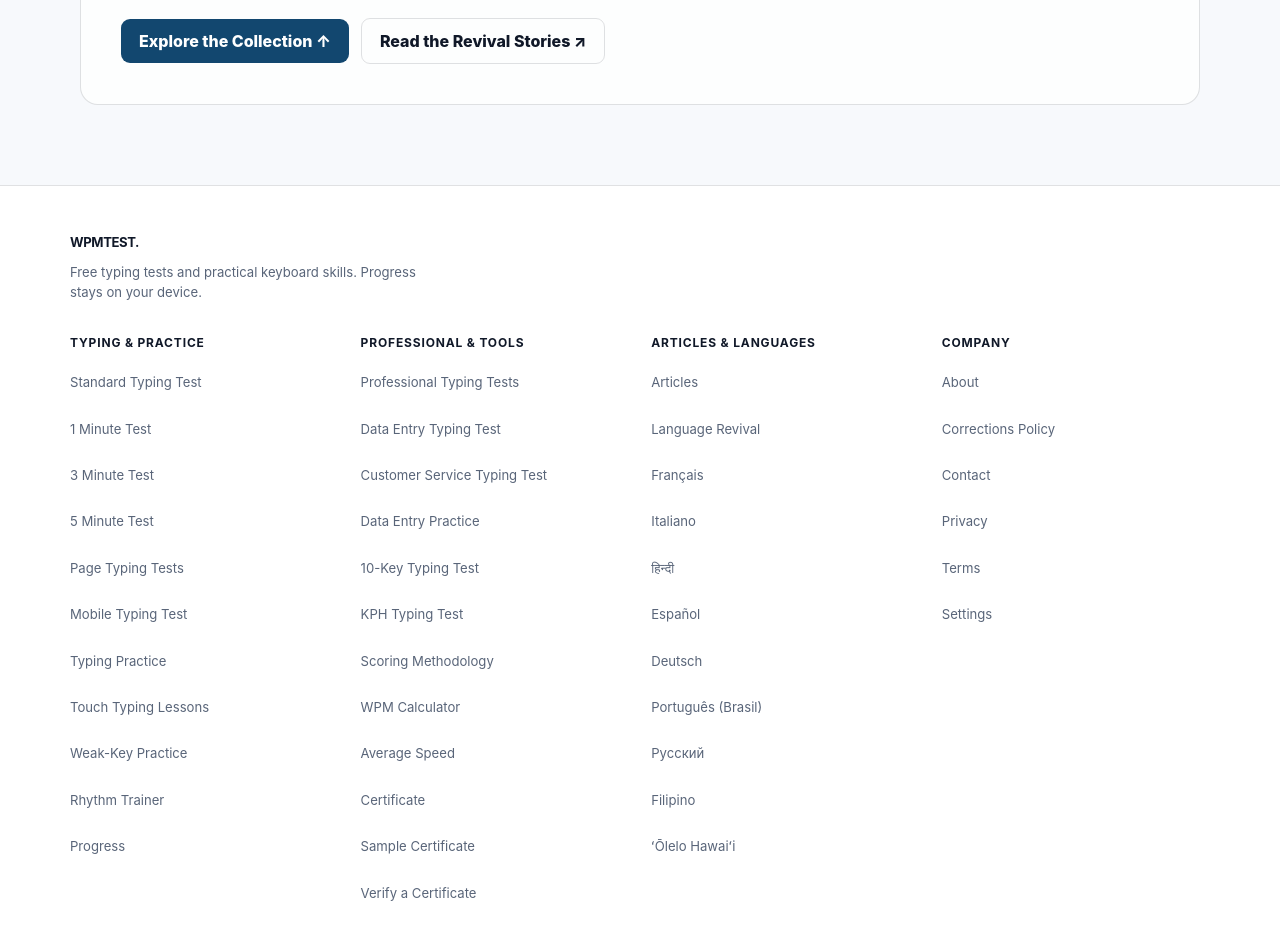
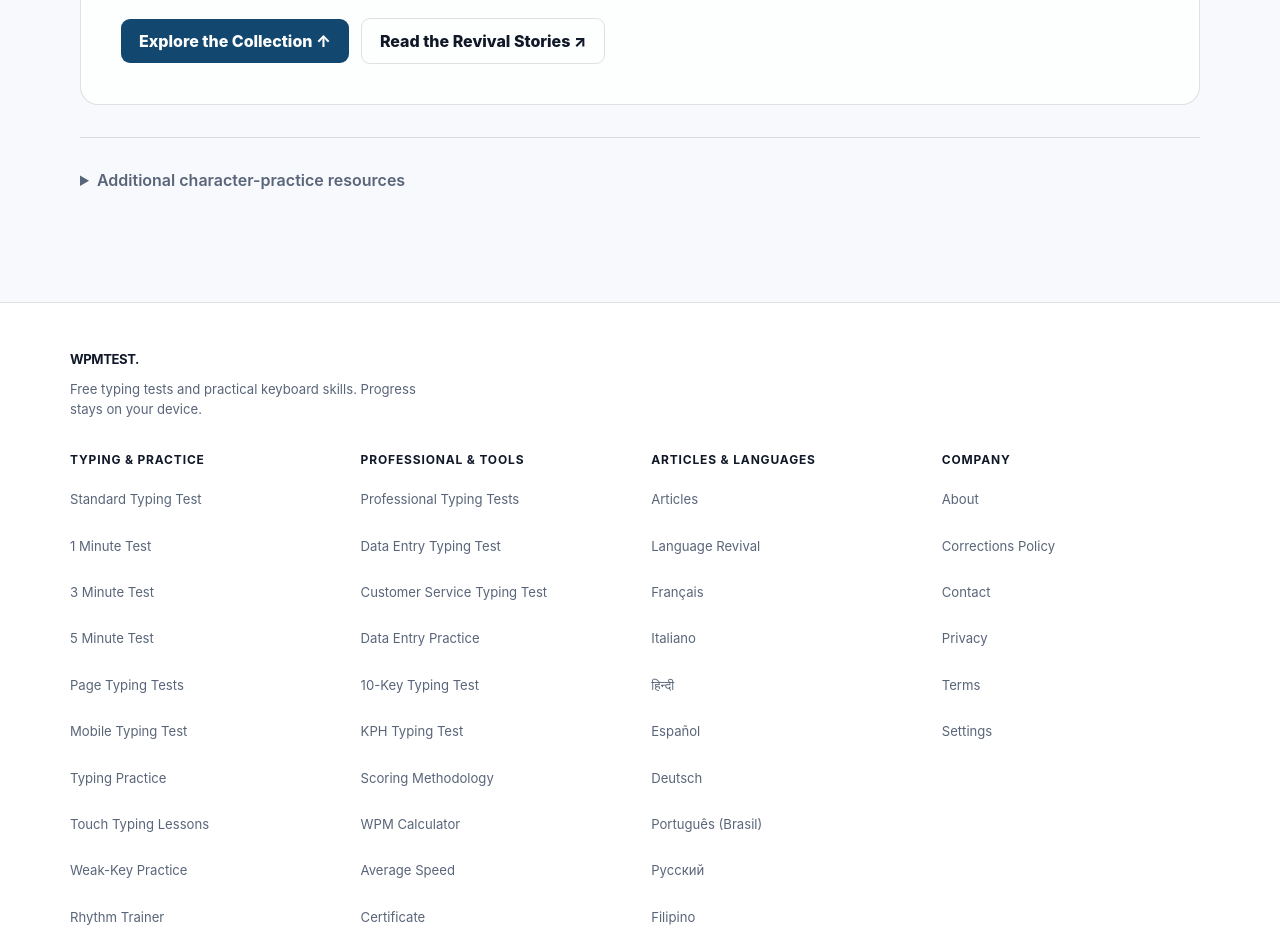
Before and after one commit to Lahainalindsay/TypeWell, a Next.js app: page /language-revival in a window 1280 px wide. Shown: the part 6100-7032 px from the top of the page. Built offline with nearby package versions, Linux system fonts and the light colour scheme.

Commit message:
Fix Language Revival discovery audit blocking static publication

```diff
--- a/app/language-revival/page.module.css
+++ b/app/language-revival/page.module.css
@@ -45,3 +45,7 @@
 .editorial blockquote{margin:30px 0;padding:10px 0 10px 24px;border-left:3px solid var(--accent,#2084cd);font-size:clamp(1.2rem,2.6vw,1.6rem);line-height:1.6;font-weight:600;letter-spacing:-.02em}
 .footer .companionLink{margin-left:12px;background:transparent;color:var(--text);border:1px solid var(--tw-line,#d5e0e9)}
 @media(max-width:480px){.footer a{display:flex;justify-content:center}.footer .companionLink{margin-left:0}}
+
+.archive{margin-top:32px;padding:20px 0;border-top:1px solid var(--tw-line,#d5e0e9);color:var(--muted)}
+.archive summary{cursor:pointer;font-weight:600;min-height:44px;align-content:center}
+.archive li{margin:12px 0}
--- a/app/language-revival/page.tsx
+++ b/app/language-revival/page.tsx
@@ -90,5 +90,15 @@ export default function Page() {
    <a href="#language-heading">Explore the Collection ↑</a>
    <a className={styles.companionLink} href={stories} target="_blank" rel="noopener noreferrer">Read the Revival Stories ↗</a>
   </section>
+  <details className={styles.archive}>
+   <summary>Additional character-practice resources</summary>
+   <p>These existing introductory drills remain available outside the ten featured pathways.</p>
+   <ul>
+    <li><a href="/language-revival/catalan/typing-test/">Catalan character practice</a></li>
+    <li><a href="/language-revival/hakka-sixian/typing-test/">Sixian Hakka character practice</a></li>
+    <li><a href="/language-revival/hakka-hailu/typing-test/">Hailu Hakka character practice</a></li>
+    <li><a href="/language-revival/wenzhounese/typing-test/">Wenzhounese character practice</a></li>
+   </ul>
+  </details>
  </main>;
 }
```
